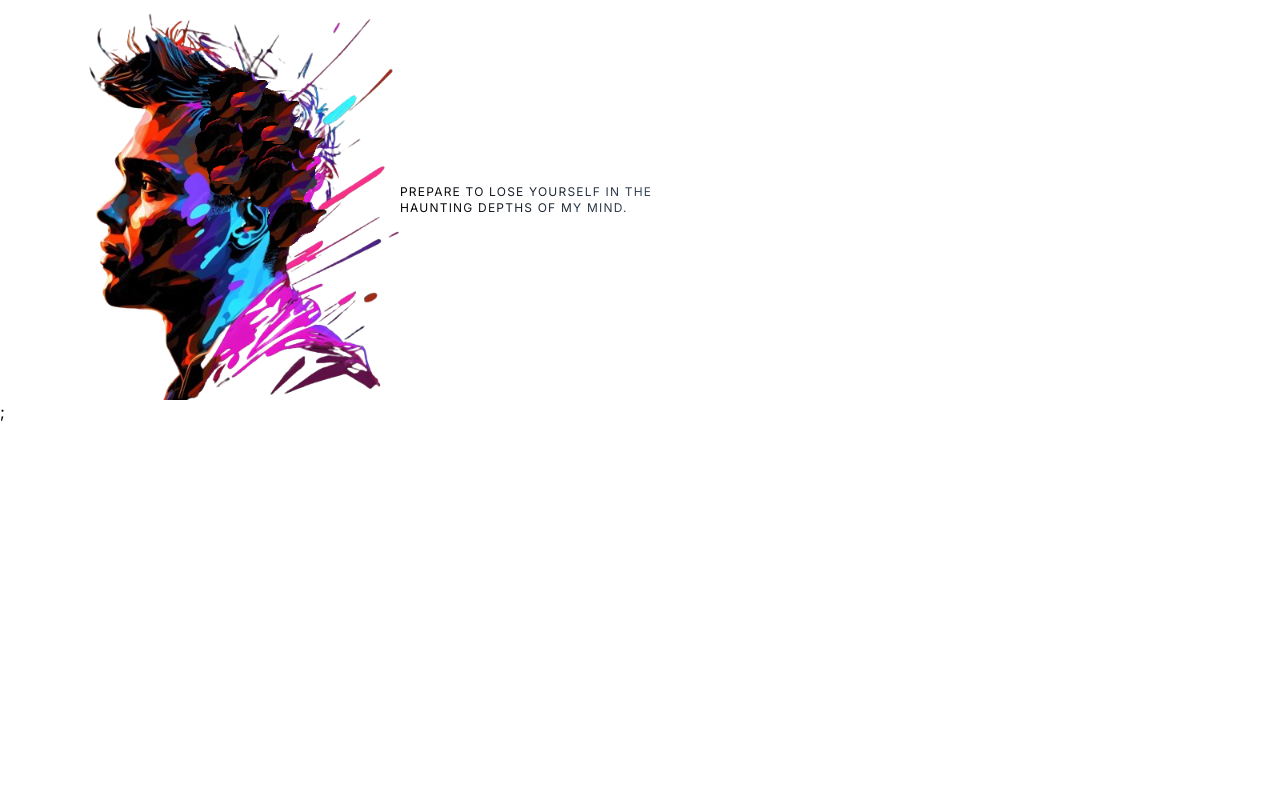
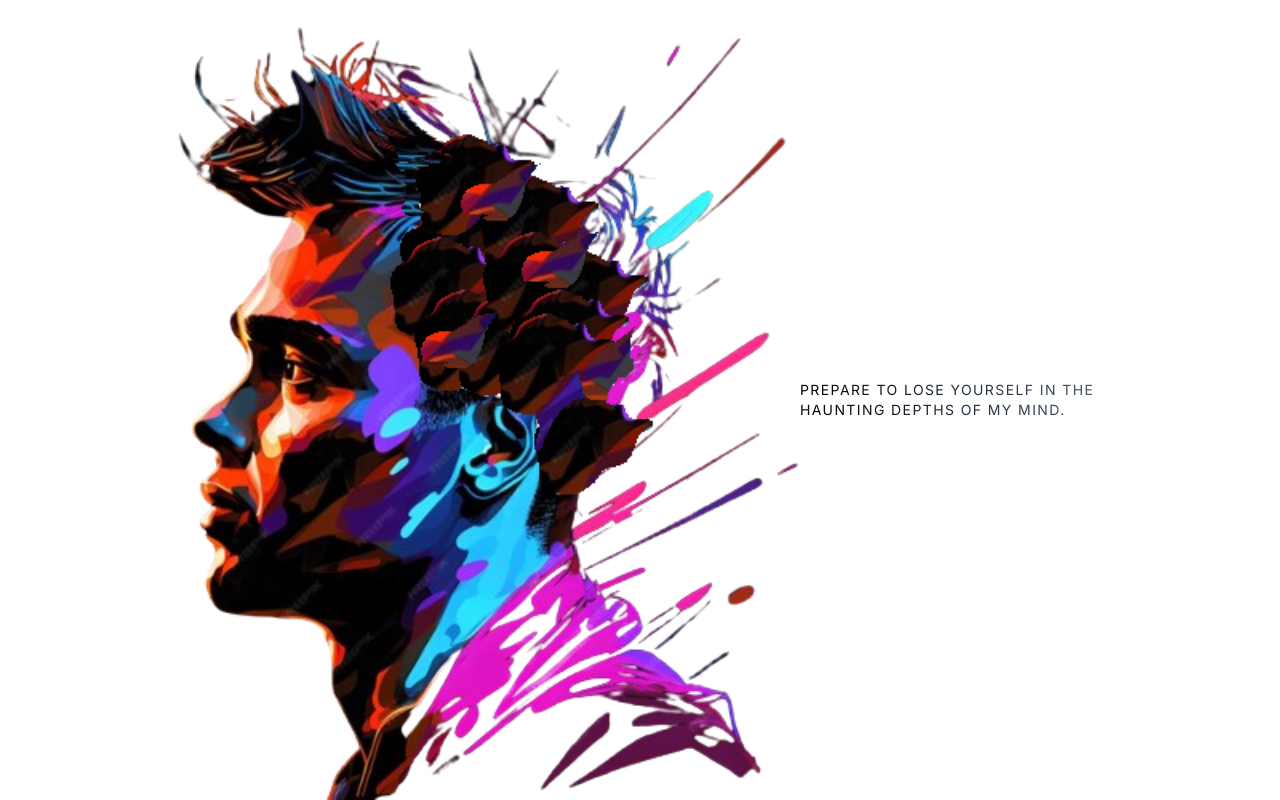
Before and after one commit to thisisamr/blog, a Next.js app: page / in a window 1280 px wide. Built offline with nearby package versions, Linux system fonts and the light colour scheme.

Commit message:
fix home layout for small devices

```diff
--- a/components/Provider.tsx
+++ b/components/Provider.tsx
@@ -2,5 +2,5 @@ import { ThemeProvider } from "next-themes";
 
 import { ReactNode } from "react";
 export default function Provider({ children }: { children: ReactNode }) {
-  return <ThemeProvider attribute="class">{children}</ThemeProvider>;
+  return <ThemeProvider attribute="class">{children}</ThemeProvider>
 }
--- a/pages/_app.tsx
+++ b/pages/_app.tsx
@@ -31,8 +31,8 @@ export default function App({ Component, pageProps }: AppProps) {
         }
       `}</style>
       <Provider>
-        <Component {...pageProps} />;
+        <Component {...pageProps}/>
       </Provider>
     </>
-  );
+  )
 }
--- a/pages/index.mdx
+++ b/pages/index.mdx
@@ -11,13 +11,13 @@ export default function Home() {
     return null
   }
   return (
-    <div className="flex items-center">
-    <NextImage src={resolvedTheme=='light'?'/hero_light.png':'/hero_dark.png'} width={400} height={600} alt='hero'/>
+    <div className="flex flex-col md:flex-row  md:items-center max-w-screen-sm md:max-w-full">
+    <NextImage src={resolvedTheme=='light'?'/hero_light.png':'/hero_dark.png'} width= {800} height={800}alt='hero'/>
     <div>
-      <p className=" uppercase tracking tracking-widest inter text-xs w-[300px] bg-gradient-to-r dark:from-purple-600 from-black via-gray-800 to-slate-600 dark:via-cyan-600 dark:to-pink-800  max-w-xs text-transparent bg-clip-text ">
+      <p className=" uppercase tracking tracking-widest inter text-sm w-[300px] bg-gradient-to-r dark:from-purple-600 from-black via-gray-800 to-slate-600 dark:via-cyan-600 dark:to-pink-800  max-w-xs text-transparent bg-clip-text ">
 Prepare to lose yourself in the haunting depths of my mind.      </p>
 
     </div>
     </div>
-  );
+  )
 }
--- a/theme.config.tsx
+++ b/theme.config.tsx
@@ -1,3 +1,4 @@
+/* eslint-disable import/no-anonymous-default-export */
 
 import { ThemeSwitch } from "nextra-theme-docs";
 import Logo from "./components/Logo";
@@ -13,4 +14,4 @@ export default {
     extraContent: <ThemeSwitch lite className="[&_span]:hidden" />,
   }, docsRepositoryBase:"https://github.com/thisisamr/blog/tree/main"
   // ... other theme options
-};
+}
```
